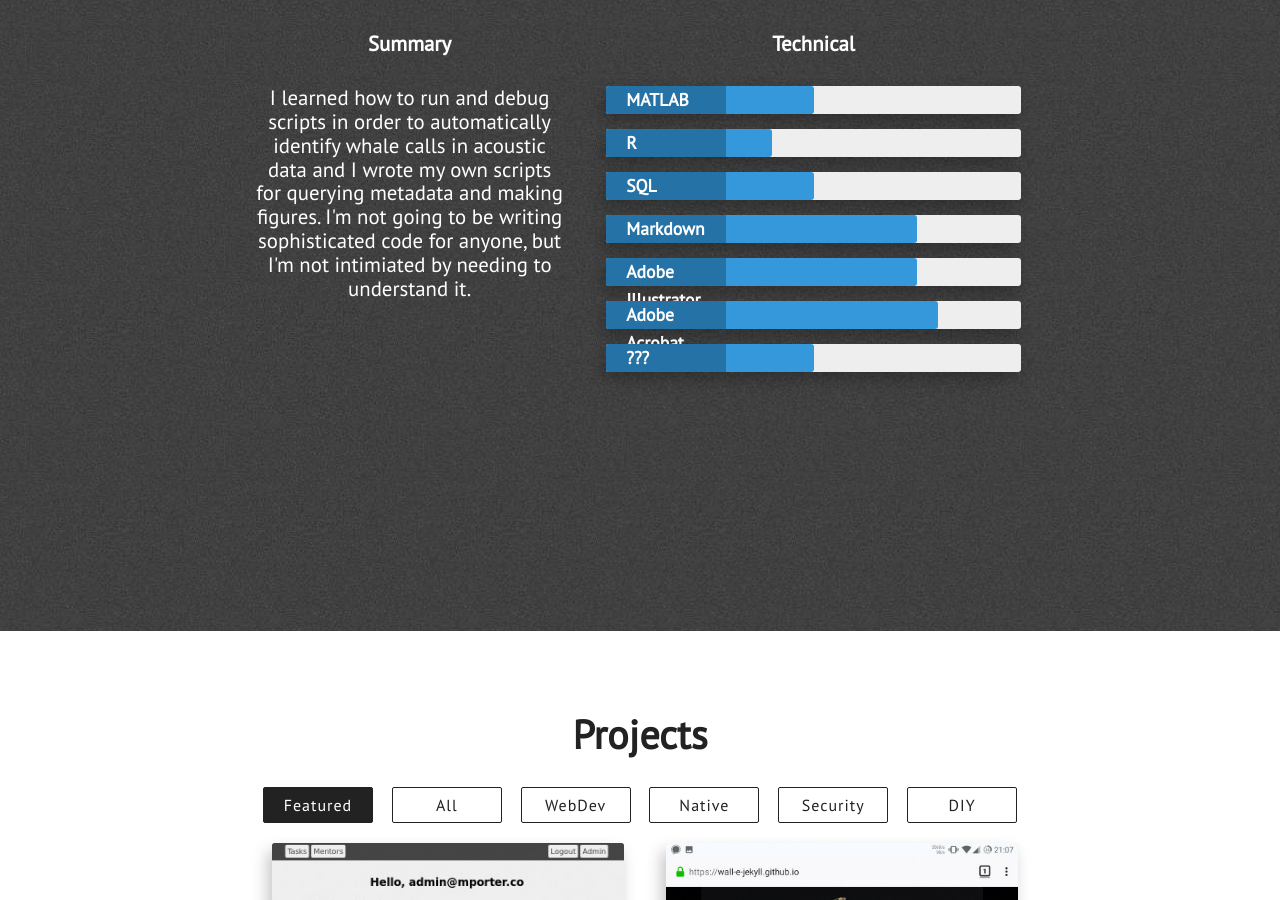
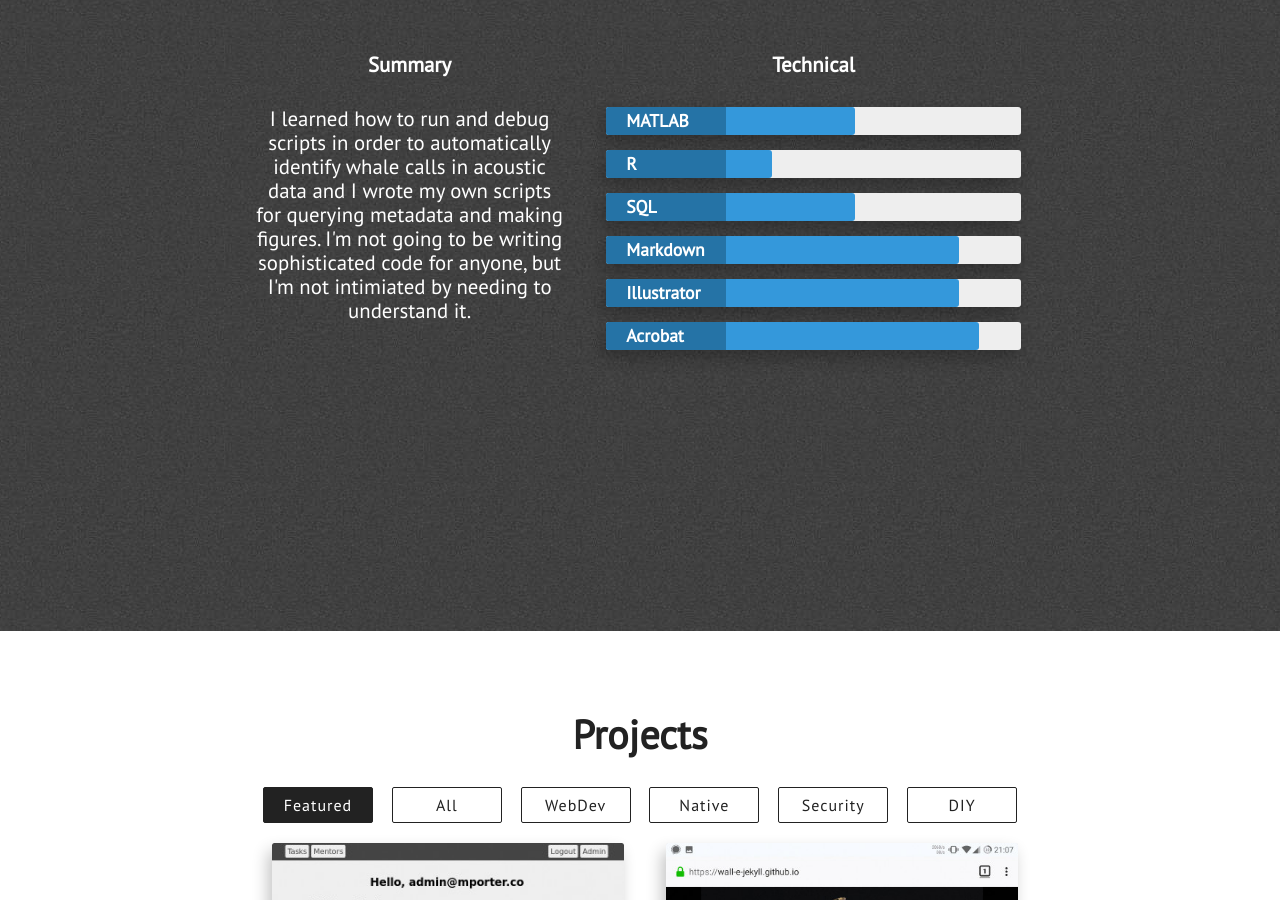
Before and after one commit to alrice12/alrice12.github.io, a Jekyll site: the page built from index.html, in a window 1280 px wide and 900 px high, scrolled down 2269 px. Built offline with Jekyll 4.4.1, drawn with Linux system fonts in a browser that asks for light colours; nearby versions of some CDN libraries.

Commit message:
Update skills.html

```diff
--- a/_includes/skills.html
+++ b/_includes/skills.html
@@ -14,7 +14,7 @@
                 <div class="technical-skills">
                     <h3 class="center-align skills-subsection">Technical</h3>
                     <div class="progress-bars">
-                        <div class="skillbar clearfix " data-percent="50%">
+                        <div class="skillbar clearfix " data-percent="60%">
                             <div class="skillbar-title" style="background: #2980b9;"><span>MATLAB</span></div>
                             <div class="skillbar-bar" style="background: #3498db;"></div>
                         </div> <!-- End Skill Bar -->
@@ -24,31 +24,27 @@
                             <div class="skillbar-bar" style="background: #3498db;"></div>
                         </div> <!-- End Skill Bar -->
 
-                        <div class="skillbar clearfix " data-percent="50%">
+                        <div class="skillbar clearfix " data-percent="60%">
                             <div class="skillbar-title" style="background: #2980b9;"><span>SQL</span></div>
                             <div class="skillbar-bar" style="background: #3498db"></div>
                         </div> <!-- End Skill Bar -->
 
 
-                        <div class="skillbar clearfix " data-percent="75%">
+                        <div class="skillbar clearfix " data-percent="85%">
                             <div class="skillbar-title" style="background: #2980b9;"><span>Markdown</span></div>
                             <div class="skillbar-bar" style="background: #3498db;"></div>
                         </div> <!-- End Skill Bar -->
 
-                        <div class="skillbar clearfix " data-percent="75%">
-                            <div class="skillbar-title" style="background: #2980b9;"><span>Adobe Illustrator</span></div>
+                        <div class="skillbar clearfix " data-percent="85%">
+                            <div class="skillbar-title" style="background: #2980b9;"><span>Illustrator</span></div>
                             <div class="skillbar-bar" style="background: #3498db;"></div>
                         </div> <!-- End Skill Bar -->
 
-                        <div class="skillbar clearfix " data-percent="80%">
-                            <div class="skillbar-title" style="background: #2980b9"><span>Adobe Acrobat</span></div>
+                        <div class="skillbar clearfix " data-percent="90%">
+                            <div class="skillbar-title" style="background: #2980b9"><span>Acrobat</span></div>
                             <div class="skillbar-bar" style="background: #3498db;"></div>
                         </div> <!-- End Skill Bar -->
 
-                        <div class="skillbar clearfix " data-percent="50%">
-                            <div class="skillbar-title" style="background: #2980b9"><span>???</span></div>
-                            <div class="skillbar-bar" style="background: #3498db"></div>
-                        </div> <!-- End Skill Bar -->
                     </div>
                 </div>
             </div>
```
